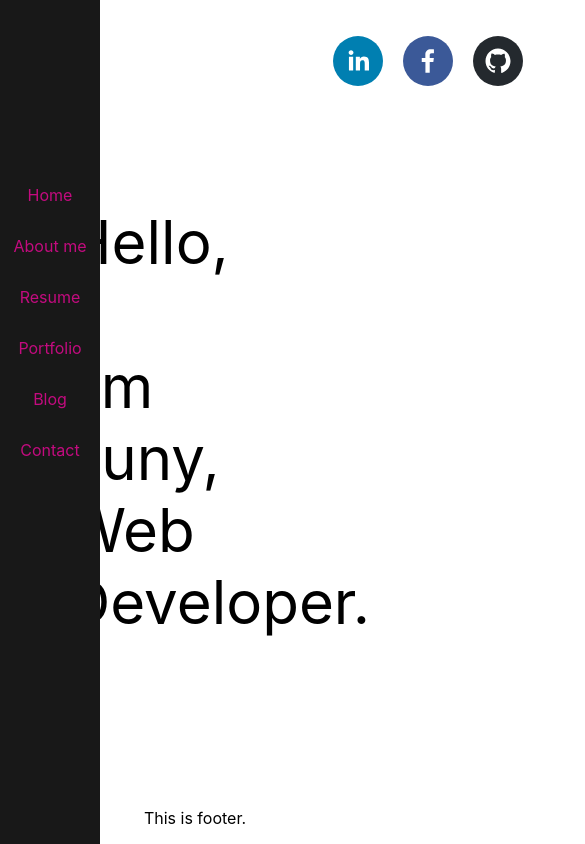
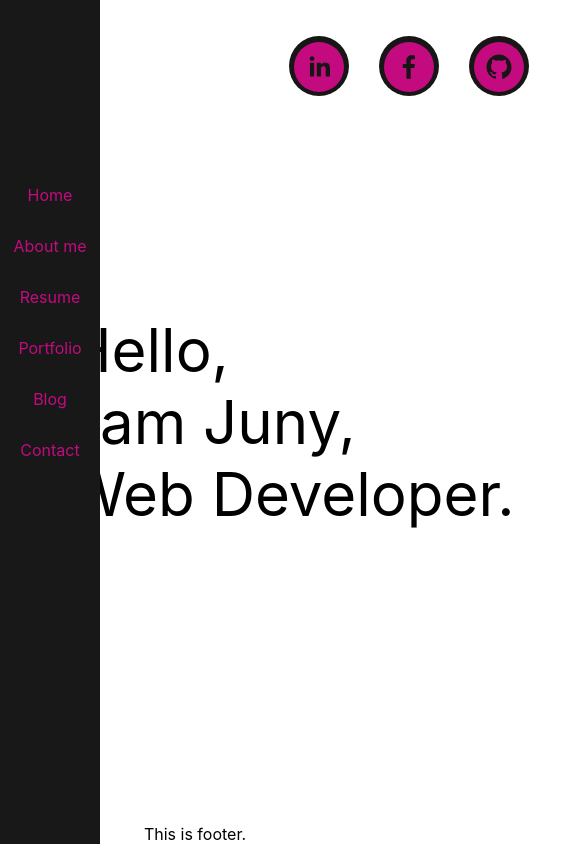
Before and after one commit to junymc/juny_mc, a React (Create React App) app: page / in a window 390 px wide. Shown: the top 844 px of the page, 585 px wide, since content can reach past the window. Built offline with nearby package versions, Linux system fonts and the light colour scheme.

Commit message:
adding responsive.css

```diff
--- a/src/App.css
+++ b/src/App.css
@@ -1,6 +1,6 @@
-.App {
+/* .App {
   text-align: center;
-}
+} */
 
 /* .App-logo {
   height: 40vmin;
@@ -40,7 +40,7 @@
 
 .home {
   position: absolute;
-  width: 100px;
+  width: 10em;
   /* height: 50px; */
   top: 50%;
   left: 30%;
@@ -48,6 +48,10 @@
   transform: translateY(-50%);
   font-size: 60px;
   z-index: -1;
+ }
+
+ p {
+   margin: 0;
  }
 
  .home :hover {
@@ -63,6 +67,7 @@
   margin: 0;
   padding: 0;
   overflow-x: hidden;
+  overflow: auto;
   position: absolute;
   width: 100px;
   height: 100%;
@@ -70,7 +75,7 @@
   background: #181818;
   color: white;
   z-index: 3;
-  min-height: 500px;
+
 }
 
 nav ul {
@@ -98,10 +103,14 @@ nav ul {
 
 .social {
   position: fixed;
+  display: flex;
   color: black;
   margin-left: 75%;
   margin-top: 5%;
+  text-align: center;
+  align-items: center;
 }
+
 .social ul {
   display: flex;
   list-style: none;
@@ -111,7 +120,29 @@ nav ul {
   position: relative;
   display: block;
   height: 60px;
-  width: 70px;
+  width: 60px;
+  background-color: #171515;
+  line-height: 60px;
+  border-radius: 50%;
+  margin: 0 15px;
+  cursor: pointer;
+}
+
+.social ul li:before {
+  position: absolute;
+  content: '';
+  top: 0;
+  left: 0;
+  background: red;
+  height: 100%;
+  width: 100%;
+  border-radius: 50%;
+  z-index: -1;
+  transform: scale(0.9);
+}
+
+.social ul li:after {
+
 }
 
 .footer {
--- a/src/App.js
+++ b/src/App.js
@@ -4,6 +4,7 @@ import Home from './components/Home'
 import Navbar from './components/Navbar'
 import Footer from './components/Footer'
 import './App.css';
+import './responsive.css';
 
 function App() {
   return (
--- a/src/components/Home.js
+++ b/src/components/Home.js
@@ -10,7 +10,9 @@ class Home extends React.Component {
                 <Social />
             </div>
             <div className="home">
-                <p>Hello, I am Juny, Web Developer.</p>
+                <p>Hello, </p>
+                <p> I am Juny,</p>
+                <p>Web Developer.</p>
             </div>
             </>
         )
--- a/src/components/Social.js
+++ b/src/components/Social.js
@@ -6,9 +6,9 @@ class Social extends React.Component {
         return (
             <div className="social">
                 <ul>
-                <li><SocialIcon url="http://linkedin.com/in/junyoung-mcardle" /></li>
-                <li><SocialIcon url="https://www.facebook.com/junyoung.mcardle" /></li>
-                <li><SocialIcon url="https://github.com/junymc" /></li>
+                <li><SocialIcon url="http://linkedin.com/in/junyoung-mcardle" bgColor="#C30B7F" /></li>
+                <li><SocialIcon url="https://www.facebook.com/junyoung.mcardle" bgColor="#C30B7F" /></li>
+                <li><SocialIcon url="https://github.com/junymc" bgColor="#C30B7F" /></li>
                 </ul>
             </div>
         )
--- /dev/null
+++ b/src/responsive.css
@@ -0,0 +1,16 @@
+@media only screen and (max-width: 1200px) {
+    .social {
+        margin-left: 70%;
+    }
+}
+
+@media only screen and (max-width: 1010px) {
+    .social {
+        margin-left: 65%;
+    }
+}
+@media only screen and (max-width: 870px) {
+    .social {
+        margin-left: 60%;
+    }
+}
```
